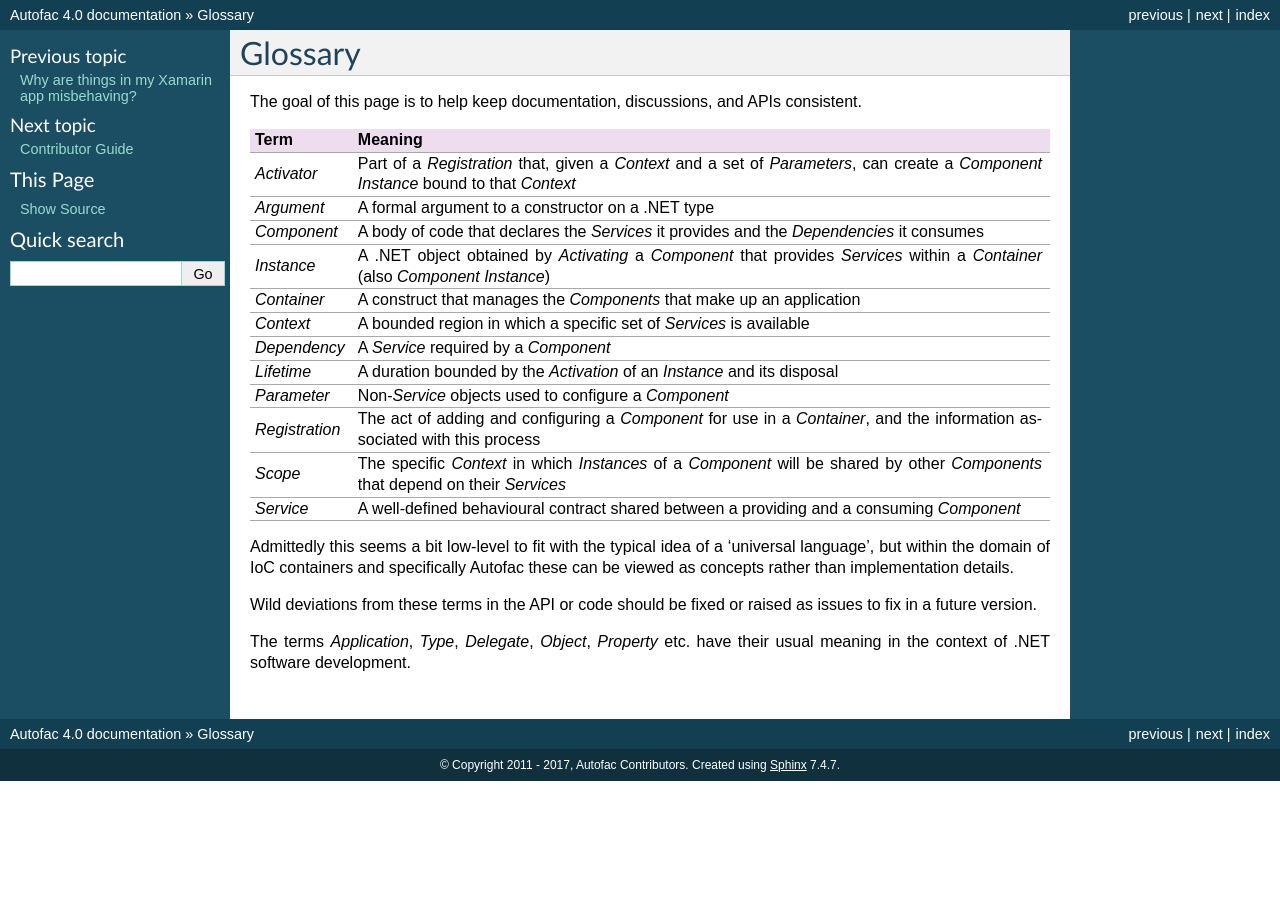
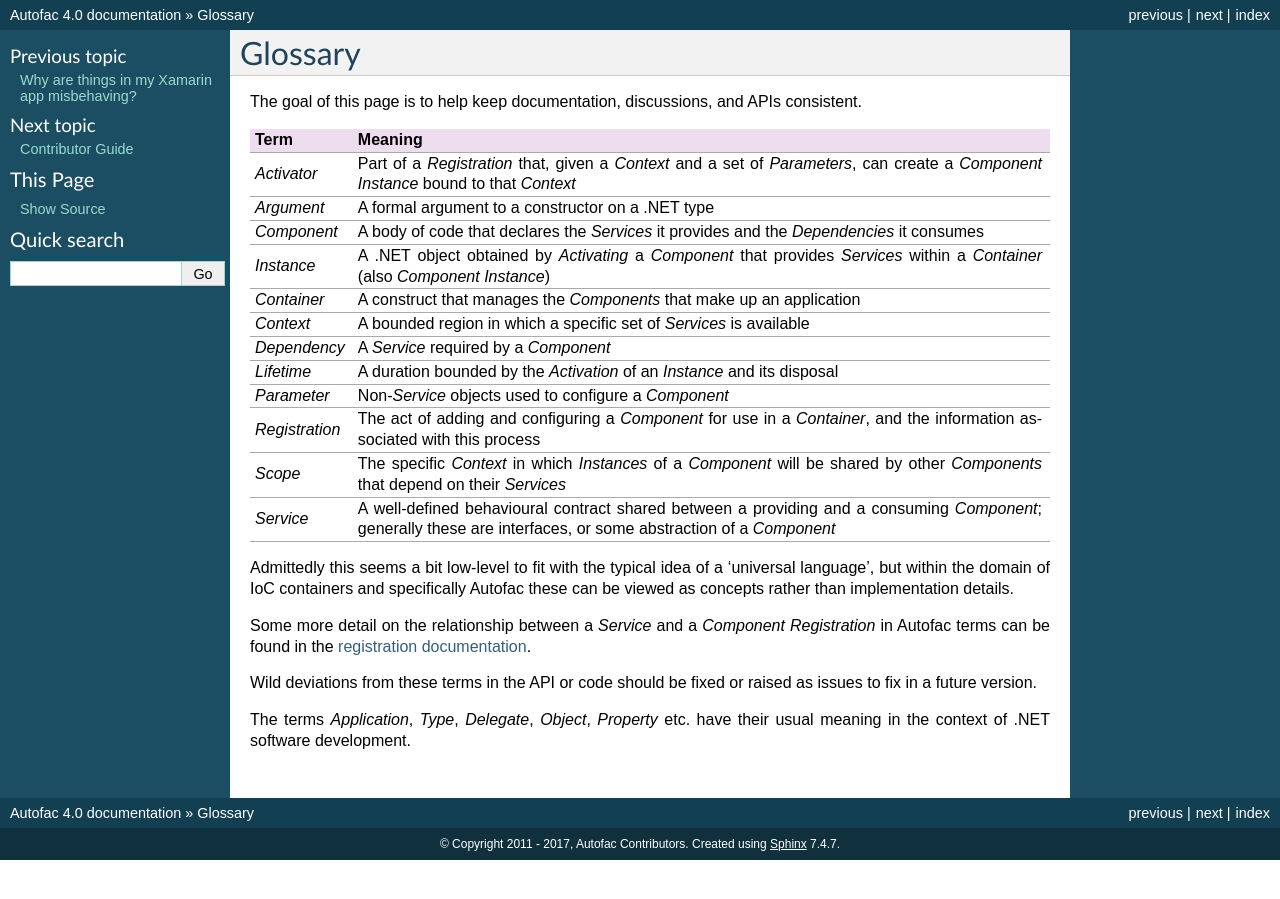
Before and after one commit to autofac/Documentation, a Sphinx documentation site: the page built from docs/glossary.rst, in a window 1280 px wide. Built offline with Sphinx 7.4.7, drawn with Linux system fonts in a browser that asks for light colours.

Commit message:
Reference the glossary and improve some of the contextual info around services vs components.

```diff
--- a/docs/advanced/pipelines.rst
+++ b/docs/advanced/pipelines.rst
@@ -12,7 +12,7 @@
 
 An individual resolve request actually ends up invoking two different pipelines. The Service Pipeline, and the Registration Pipeline.
 
-Each service has its own Service Pipeline, and each registration has its own Registration Pipeline.
+Each :doc:`service <../glossary>` has its own Service Pipeline, and each :doc:`registration <../glossary>` has its own Registration Pipeline.
 
 Lets take a look at the 'default' execution pipeline for a typical service:
 
@@ -214,7 +214,7 @@
     builder.RegisterServiceMiddleware<IMyService>(new MyServiceMiddleware());
 
 Service Middleware Sources
-^^^^^^^^^^^^^^^^^^^^^^^^^^
+--------------------------
 
 In a similar way to :doc:`registration sources <registration-sources>`, you can add a **service middleware source**
 if you want to add service middleware dynamically at runtime.
--- a/docs/glossary.rst
+++ b/docs/glossary.rst
@@ -18,11 +18,13 @@
 *Parameter*    Non-*Service* objects used to configure a *Component*
 *Registration* The act of adding and configuring a *Component* for use in a *Container*, and the information associated with this process
 *Scope*        The specific *Context* in which *Instances* of a *Component* will be shared by other *Components* that depend on their *Services*
-*Service*      A well-defined behavioural contract shared between a providing and a consuming *Component*
+*Service*      A well-defined behavioural contract shared between a providing and a consuming *Component*; generally these are interfaces, or some abstraction of a *Component*
 ============== =======
 
 Admittedly this seems a bit low-level to fit with the typical idea of a 'universal language', but within the domain of IoC containers and specifically Autofac these can be viewed as concepts rather than implementation details.
 
+Some more detail on the relationship between a *Service* and a *Component Registration* in Autofac terms can be found in the :ref:`registration documentation <registration-services-vs-components>`.
+
 Wild deviations from these terms in the API or code should be fixed or raised as issues to fix in a future version.
 
 The terms *Application*, *Type*, *Delegate*, *Object*, *Property* etc. have their usual meaning in the context of .NET software development.
--- a/docs/register/registration.rst
+++ b/docs/register/registration.rst
@@ -219,6 +219,8 @@
 
 Registration of a specialized service type (e.g. ``IRepository<Person>``) will override the open generic version.
 
+.. _registration-services-vs-components:
+
 Services vs. Components
 =======================
 
```
